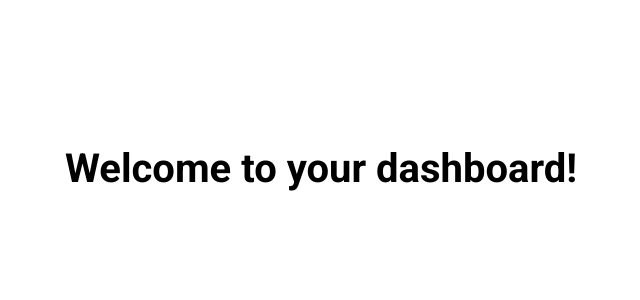
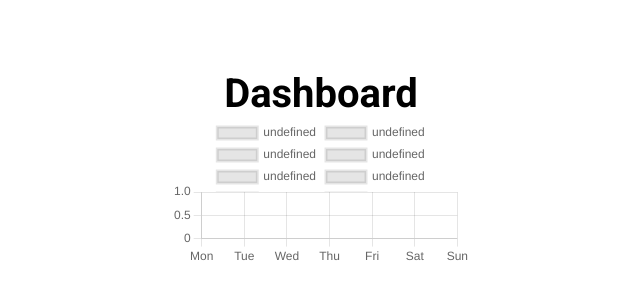
Before and after one commit to nicopicchio/training-log-client, a React (Create React App) app: page /dashboard in a window 1280 px wide. Shown: the part 232-532 px from the top of the page, without its empty margins (319-959 px from the left). Built offline with nearby package versions, Linux system fonts and the light colour scheme.

Commit message:
Rendering basic chart but data not displaying yet.

```diff
--- a/src/components/Dashboard.js
+++ b/src/components/Dashboard.js
@@ -1,7 +1,13 @@
 import '../App.css';
+import SleepChart from './SleepChart';
 
-function Dashbaord() {
-  return <h1>Welcome to your dashboard!</h1>
+function Dashboard() {
+	return (
+		<>
+			<h1>Dashboard</h1>
+			<SleepChart />
+		</>
+	);
 }
 
-export default Dashbaord;
+export default Dashboard;
--- /dev/null
+++ b/src/components/SleepChart.js
@@ -0,0 +1,11 @@
+import { Chart as ChartJS } from 'chart.js/auto';
+import { Line } from 'react-chartjs-2';
+
+function SleepChart() {
+	const labels = ['Mon', 'Tue', 'Wed', 'Thu', 'Fri', 'Sat', 'Sun'];
+	const datasets = [5, 8, 9, 6, 7, 8, 6, 9];
+	const chartData = { labels, datasets };
+	return <Line data={chartData} />;
+}
+
+export default SleepChart;
```
